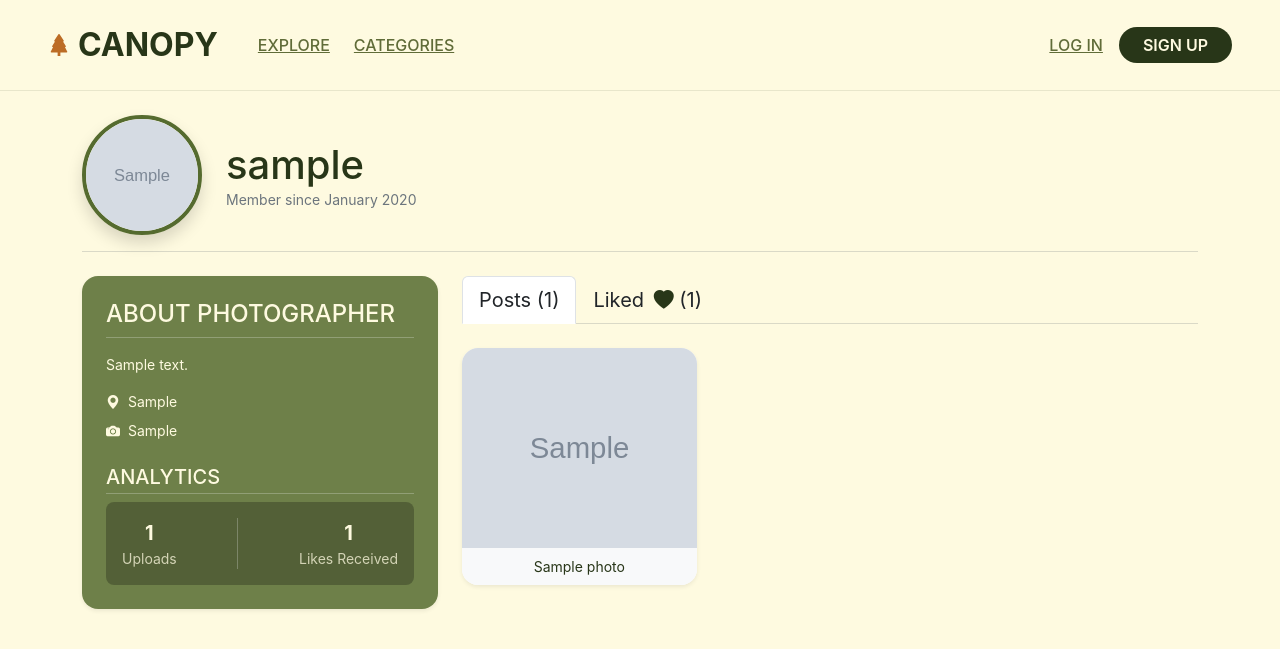
After one commit to Endurance3000/Canopy, a Django app: a page that uses App/templates/profile.html in a window 1280 px wide. The commit adds this page. Shown: the top 649 px of the page. Run offline with Django 5.2, Linux system fonts and the light colour scheme; tables that the repository leaves empty hold one stand-in row (values such as "Sample post"); grey boxes marked "Sample" are stand-in pictures.

Commit message:
User profile added

```diff
--- /dev/null
+++ b/App/templates/profile.html
@@ -0,0 +1,167 @@
+{% extends 'base.html' %}
+{% load static %}
+
+{% block title %}{{ profile_user.username }}'s Profile | Canopy{% endblock %}
+
+{% block content %}
+<div class="container py-4">
+    <!-- TOP SECTION: AVATAR & USERNAME -->
+    <div class="d-flex align-items-center gap-4 mb-4 pb-3 border-bottom border-secondary border-opacity-25">
+        <div class="position-relative">
+            {% if profile_user.profile.avatar %}
+                <img src="{{ profile_user.profile.avatar.url }}" alt="{{ profile_user.username }}" class="rounded-circle shadow" style="width: 120px; height: 120px; object-fit: cover; border: 4px solid #556b2f;">
+            {% else %}
+                <div class="rounded-circle shadow d-flex align-items-center justify-content-center brand-font text-white fs-1" style="width: 120px; height: 120px; background-color: #b85b14; border: 4px solid #556b2f;">
+                    {{ profile_user.username|slice:":1"|upper }}
+                </div>
+            {% endif %}
+        </div>
+        <div>
+            <div class="d-flex align-items-center gap-3">
+                <h2 class="brand-font fs-1 brand-color mb-0">{{ profile_user.username }}</h2>
+                {% if user == profile_user %}
+                    <button class="btn btn-canopy-outline rounded-pill btn-sm px-3" data-bs-toggle="modal" data-bs-target="#editProfileModal">
+                        <i class="bi bi-pencil-square me-1"></i>Edit Profile
+                    </button>
+                {% endif %}
+            </div>
+            <p class="text-secondary small mb-0">Member since {{ profile_user.date_joined|date:"F Y" }}</p>
+        </div>
+    </div>
+
+    <!-- BOTTOM SECTION: DETAILS PANEL + TABBED GRID -->
+    <div class="row g-4">
+        <!-- LEFT: DETAILS PANEL -->
+        <div class="col-lg-4">
+            <div class="card border-0 rounded-4 p-4 shadow-sm" style="background-color: rgba(85, 107, 47, 0.85); color: #fefae0;">
+                <h5 class="brand-font fs-4 mb-3 border-bottom border-light border-opacity-25 pb-2">ABOUT PHOTOGRAPHER</h5>
+
+                <p class="small opacity-90 mb-3">
+                    {% if profile_user.profile.bio %}{{ profile_user.profile.bio }}{% else %}No bio added yet.{% endif %}
+                </p>
+
+                <div class="small d-flex flex-column gap-2 mb-4">
+                    {% if profile_user.profile.location %}
+                        <div><i class="bi bi-geo-alt-fill me-2"></i>{{ profile_user.profile.location }}</div>
+                    {% endif %}
+                    {% if profile_user.profile.primary_gear %}
+                        <div><i class="bi bi-camera-fill me-2"></i>{{ profile_user.profile.primary_gear }}</div>
+                    {% endif %}
+                </div>
+
+                <!-- METRICS & STATS -->
+                <h6 class="brand-font fs-5 mb-2 border-bottom border-light border-opacity-25 pb-1">ANALYTICS</h6>
+                <div class="d-flex justify-content-between small text-center bg-black bg-opacity-25 p-3 rounded-3">
+                    <div>
+                        <div class="fw-bold fs-5">{{ user_photos.count }}</div>
+                        <div class="opacity-75">Uploads</div>
+                    </div>
+                    <div class="border-end border-light border-opacity-25"></div>
+                    <div>
+                        <div class="fw-bold fs-5">{{ total_likes_received }}</div>
+                        <div class="opacity-75">Likes Received</div>
+                    </div>
+                </div>
+            </div>
+        </div>
+
+        <!-- RIGHT: TABBED NAVIGATION (POSTS & LIKED) -->
+        <div class="col-lg-8">
+            <ul class="nav nav-tabs border-bottom border-secondary border-opacity-25 mb-4" id="profileTabs" role="tablist">
+                <li class="nav-item" role="presentation">
+                    <button class="nav-link active brand-font fs-5 text-dark" id="posts-tab" data-bs-toggle="tab" data-bs-target="#posts-tab-pane" type="button" role="tab">Posts ({{ user_photos.count }})</button>
+                </li>
+                <li class="nav-item" role="presentation">
+                    <button class="nav-link brand-font fs-5 text-dark" id="liked-tab" data-bs-toggle="tab" data-bs-target="#liked-tab-pane" type="button" role="tab">Liked <i class="bi bi-heart-fill brand-color ms-1"></i> ({{ liked_photos.count }})</button>
+                </li>
+            </ul>
+
+            <div class="tab-content" id="profileTabsContent">
+                <!-- POSTS TAB -->
+                <div class="tab-pane fade show active" id="posts-tab-pane" role="tabpanel">
+                    <div class="row g-3">
+                        {% for photo in user_photos %}
+                            <div class="col-md-6 col-lg-4">
+                                <a href="{% url 'photo_detail' photo.id %}" class="text-decoration-none">
+                                    <div class="card border-0 rounded-4 overflow-hidden shadow-sm h-100">
+                                        <img src="{{ photo.image.url }}" class="card-img-top" alt="{{ photo.title }}" style="height: 200px; object-fit: cover;">
+                                        <div class="card-body p-2 text-center bg-light">
+                                            <small class="brand-font brand-color d-block text-truncate">{{ photo.title }}</small>
+                                        </div>
+                                    </div>
+                                </a>
+                            </div>
+                        {% empty %}
+                            <div class="text-center py-5 text-muted">
+                                <i class="bi bi-camera fs-1 d-block mb-2"></i>
+                                <p>No nature shots uploaded yet.</p>
+                            </div>
+                        {% endfor %}
+                    </div>
+                </div>
+
+                <!-- LIKED TAB -->
+                <div class="tab-pane fade" id="liked-tab-pane" role="tabpanel">
+                    <div class="row g-3">
+                        {% for photo in liked_photos %}
+                            <div class="col-md-6 col-lg-4">
+                                <a href="{% url 'photo_detail' photo.id %}" class="text-decoration-none">
+                                    <div class="card border-0 rounded-4 overflow-hidden shadow-sm h-100">
+                                        <img src="{{ photo.image.url }}" class="card-img-top" alt="{{ photo.title }}" style="height: 200px; object-fit: cover;">
+                                        <div class="card-body p-2 text-center bg-light">
+                                            <small class="brand-font brand-color d-block text-truncate">{{ photo.title }}</small>
+                                        </div>
+                                    </div>
+                                </a>
+                            </div>
+                        {% empty %}
+                            <div class="text-center py-5 text-muted">
+                                <i class="bi bi-heart fs-1 d-block mb-2"></i>
+                                <p>No liked photos yet.</p>
+                            </div>
+                        {% endfor %}
+                    </div>
+                </div>
+            </div>
+        </div>
+    </div>
+</div>
+
+<!-- EDIT PROFILE MODAL -->
+{% if user == profile_user %}
+<div class="modal fade" id="editProfileModal" tabindex="-1" aria-hidden="true">
+    <div class="modal-dialog modal-dialog-centered">
+        <div class="modal-content rounded-4 border-0 p-3">
+            <div class="modal-header border-0">
+                <h5 class="modal-title brand-font fs-3 brand-color">EDIT PROFILE</h5>
+                <button type="button" class="btn-close" data-bs-dismiss="modal" aria-label="Close"></button>
+            </div>
+            <form method="post" enctype="multipart/form-data">
+                {% csrf_token %}
+                <div class="modal-body">
+                    <div class="mb-3">
+                        <label class="form-label text-secondary fw-semibold small">Profile Avatar</label>
+                        <input type="file" name="avatar" class="form-control rounded-pill">
+                    </div>
+                    <div class="mb-3">
+                        <label class="form-label text-secondary fw-semibold small">Bio</label>
+                        <textarea name="bio" rows="3" class="form-control rounded-3">{{ profile_user.profile.bio|default:'' }}</textarea>
+                    </div>
+                    <div class="mb-3">
+                        <label class="form-label text-secondary fw-semibold small">Location</label>
+                        <input type="text" name="location" class="form-control rounded-pill" value="{{ profile_user.profile.location|default:'' }}">
+                    </div>
+                    <div class="mb-3">
+                        <label class="form-label text-secondary fw-semibold small">Primary Gear</label>
+                        <input type="text" name="primary_gear" class="form-control rounded-pill" value="{{ profile_user.profile.primary_gear|default:'' }}">
+                    </div>
+                </div>
+                <div class="modal-footer border-0">
+                    <button type="submit" class="btn btn-canopy rounded-pill w-100 brand-font fs-5">SAVE CHANGES</button>
+                </div>
+            </form>
+        </div>
+    </div>
+</div>
+{% endif %}
+{% endblock %}
--- a/App/urls.py
+++ b/App/urls.py
@@ -11,6 +11,7 @@ urlpatterns = [
     path('upload/', views.upload, name='upload'),
     path('photo/<int:pk>/', views.photo_detail, name='photo_detail'),
     path('photo/<int:pk>/like/', views.like_photo, name='like_photo'), # Added like route
+    path('profile/<str:username>/', views.profile_view, name='profile'),
 ]
 
 if settings.DEBUG:
--- a/App/views.py
+++ b/App/views.py
@@ -5,6 +5,8 @@ from django.contrib.auth.forms import UserCreationForm, AuthenticationForm
 from django.contrib.auth.decorators import login_required
 from .models import Photo, Category
 from PIL import Image, ExifTags
+# Add User to this import at the top of views.py
+from django.contrib.auth.models import User
 
 def extract_exif_data(image_file):
     """Helper function to extract EXIF metadata using Pillow."""
@@ -117,7 +119,7 @@ def logout_view(request):
 @login_required
 def upload(request):
     if request.method == 'POST':
-        uploaded_file = request.FILES.get('file')
+        uploaded_files = request.FILES.getlist('file')  # Retrieves all selected files
         photo_title = request.POST.get('title', 'Untitled Shot')
         description = request.POST.get('description', '')
         category_id = request.POST.get('category')
@@ -125,32 +127,33 @@ def upload(request):
 
         category_obj = Category.objects.filter(id=category_id).first() if category_id else None
 
-        if uploaded_file:
-            # Auto-extract EXIF details from uploaded image
-            exif_info = extract_exif_data(uploaded_file)
+        if uploaded_files:
+            for uploaded_file in uploaded_files:
+                # Auto-extract EXIF details for each individual file
+                exif_info = extract_exif_data(uploaded_file)
 
-            # Override with manual inputs if provided by user
-            camera_model = request.POST.get('camera_model') or exif_info['camera_model']
-            aperture = request.POST.get('aperture') or exif_info['aperture']
-            shutter_speed = request.POST.get('shutter_speed') or exif_info['shutter_speed']
-            focal_length = request.POST.get('focal_length') or exif_info['focal_length']
+                # Prioritize manual input, fallback to extracted EXIF per image
+                camera_model = request.POST.get('camera_model') or exif_info['camera_model']
+                aperture = request.POST.get('aperture') or exif_info['aperture']
+                shutter_speed = request.POST.get('shutter_speed') or exif_info['shutter_speed']
+                focal_length = request.POST.get('focal_length') or exif_info['focal_length']
 
-            iso_input = request.POST.get('iso')
-            iso = int(iso_input) if iso_input and iso_input.isdigit() else exif_info['iso']
+                iso_input = request.POST.get('iso')
+                iso = int(iso_input) if iso_input and iso_input.isdigit() else exif_info['iso']
 
-            Photo.objects.create(
-                user=request.user,
-                image=uploaded_file,
-                title=photo_title,
-                description=description,
-                category=category_obj,
-                location=location,
-                camera_model=camera_model,
-                aperture=aperture,
-                shutter_speed=shutter_speed,
-                iso=iso,
-                focal_length=focal_length
-            )
+                Photo.objects.create(
+                    user=request.user,
+                    image=uploaded_file,
+                    title=photo_title,
+                    description=description,
+                    category=category_obj,
+                    location=location,
+                    camera_model=camera_model,
+                    aperture=aperture,
+                    shutter_speed=shutter_speed,
+                    iso=iso,
+                    focal_length=focal_length
+                )
             return redirect('home')
 
     categories = Category.objects.all()
@@ -193,3 +196,34 @@ def like_photo(request, pk):
     if referer:
         return redirect(referer)
     return redirect('photo_detail', pk=pk)
+
+def profile_view(request, username):
+    profile_user = get_object_or_404(User, username=username)
+    user_photos = Photo.objects.filter(user=profile_user).order_by('-uploaded_at')
+    liked_photos = profile_user.liked_photos.all().order_by('-uploaded_at')
+
+    # Calculate total likes received across all uploaded photos
+    total_likes_received = sum(photo.likes.count() for photo in user_photos)
+
+    if request.method == 'POST' and request.user == profile_user:
+        # Handle Profile Updates (Avatar, Bio, Location, Gear)
+        bio = request.POST.get('bio')
+        location = request.POST.get('location')
+        primary_gear = request.POST.get('primary_gear')
+        avatar = request.FILES.get('avatar')
+
+        profile = profile_user.profile
+        profile.bio = bio
+        profile.location = location
+        profile.primary_gear = primary_gear
+        if avatar:
+            profile.avatar = avatar
+        profile.save()
+        return redirect('profile', username=username)
+
+    return render(request, 'profile.html', {
+        'profile_user': profile_user,
+        'user_photos': user_photos,
+        'liked_photos': liked_photos,
+        'total_likes_received': total_likes_received,
+    })
```
Also changed, not shown: App/models.py (+22 -0 lines), App/templates/upload.html (+133 -27 lines), App/migrations/0004_profile.py (added), images/avatars/14.png (added), images/avatars/ranjana_monogram_.png (added), images/images/754035810_1342339614711238_4379611702210848202_n.jpg (added), images/images/757954372_1965081020830023_4479886257705879260_n_Z9mBkME.jpg (added).
